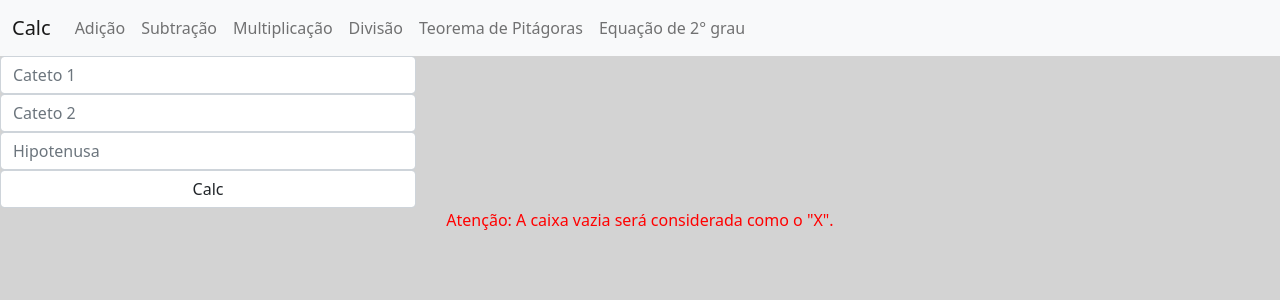
After one commit to AllexSandro42/Calc, a Flask app: page /teorema in a window 1280 px wide. The commit adds this page. Shown: the top 300 px of the page. Run offline with Flask 2, Linux system fonts and the light colour scheme.

Commit message:
Personalização e Teorema de Pitágoras

```diff
--- a/calc/rotas.py
+++ b/calc/rotas.py
@@ -77,3 +77,26 @@ def grau():
         x2 = (-float(vb) - math.pow(delta, 1/2))/(2*float(va))
 
         return render_template('resposta.html', op=op, delta=delta, x1=x1, x2=x2)
+
+@app.route('/teorema', methods=['GET', 'POST'])
+def teorema():
+    if request.method == 'GET':
+        return render_template('teorema.html')
+
+    elif request.method == 'POST':
+        cat1 = request.form['cat1']
+        cat2 = request.form['cat2']
+        hipo = request.form['hipo']
+
+        op = "teorema"
+
+        if hipo == "":
+            x = math.pow((float(cat1)**2) + (float(cat2)**2),1/2)
+
+        elif cat1 == "":
+            x = math.pow((float(hipo)**2)-(float(cat2)**2),1/2)
+
+        elif cat2 == "":
+            x = math.pow((float(hipo)**2)-(float(cat1)**2),1/2)
+
+        return render_template('resposta.html', op=op, x=x)
--- a/calc/templates/base.html
+++ b/calc/templates/base.html
@@ -8,6 +8,12 @@
     <link href="https://cdn.jsdelivr.net/npm/bootstrap@5.0.2/dist/css/bootstrap.min.css" rel="stylesheet" integrity="sha384-EVSTQN3/azprG1Anm3QDgpJLIm9Nao0Yz1ztcQTwFspd3yD65VohhpuuCOmLASjC" crossorigin="anonymous">
 
     <title>{% block titulo %}{% endblock %}</title>
+
+    <style>
+      body{
+        background-color: lightgray ;
+      }
+    </style>
   </head>
   <body>
     <nav class="navbar navbar-expand-lg navbar-light bg-light">
@@ -19,7 +25,7 @@
         <div class="collapse navbar-collapse" id="navbarNav">
           <ul class="navbar-nav">
             <li class="nav-item">
-              <a class="nav-link active" aria-current="page" href="/somar">Adição</a>
+              <a class="nav-link" href="/somar">Adição</a>
             </li>
             <li class="nav-item">
               <a class="nav-link" href="/subtrair">Subtração</a>
--- /dev/null
+++ b/calc/templates/teorema.html
@@ -0,0 +1,19 @@
+{% extends 'base.html' %}
+
+{% block titulo %}Teorema de Pitagoras{% endblock %}
+
+{% block conteudo %}
+<form action="/teorema" method="POST" class="row g-3" >
+    <div class="col-md-4">
+        <input class="form-control" type="text" name="cat1" placeholder="Cateto 1" value="">
+        <input class="form-control" type="text" name="cat2" placeholder="Cateto 2" value="">
+        <input class="form-control" type="text" name="hipo" placeholder="Hipotenusa" valuer="">
+        <input class="form-control" type="submit" value="Calc" role="button">
+    </div>
+</form>
+<center>
+    <font color="red">
+        <p>Atenção: A caixa vazia será considerada como o "X".</p>
+    </font>
+</center>
+{% endblock %}
```
Also changed, not shown: calc/templates/index.html (+8 -0 lines), calc/templates/resposta.html (+7 -0 lines).
